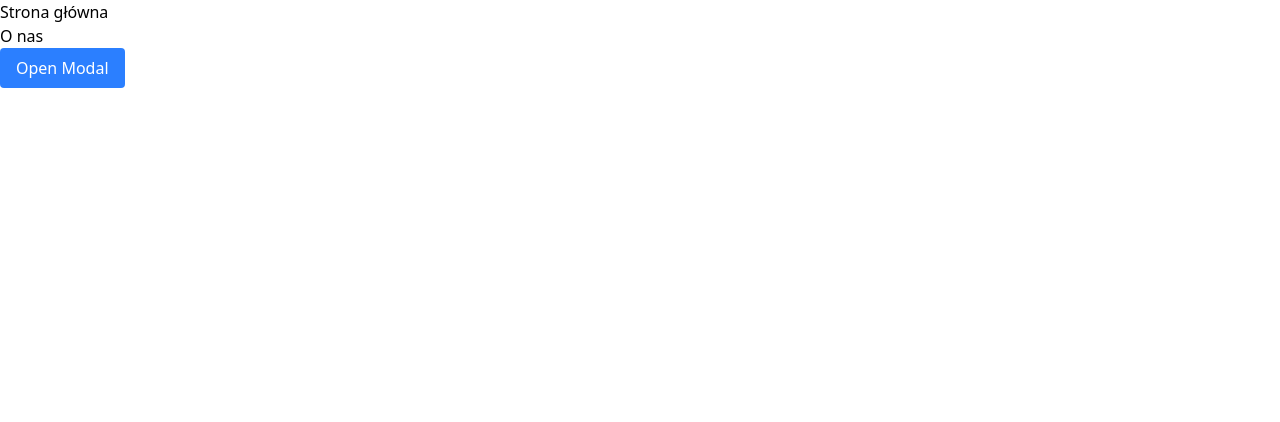
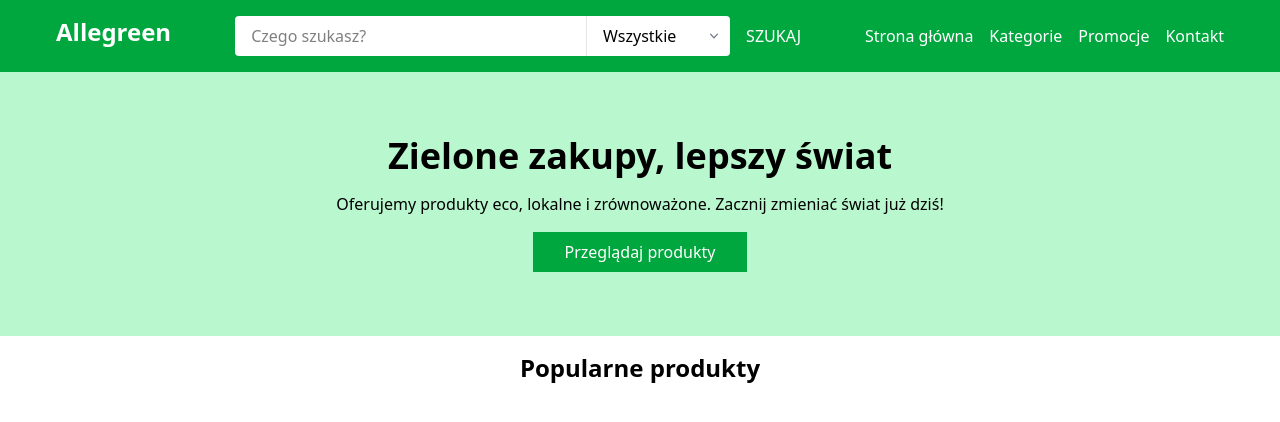
Before and after one commit to Mrozv/allegreen, a Nuxt app: page / in a window 1280 px wide. Shown: the top 422 px of the page. Built offline with nearby package versions, Linux system fonts and the light colour scheme.

Commit message:
feat: restructure application layout and remove unused components

```diff
--- a/app.vue
+++ b/app.vue
@@ -1,8 +1,4 @@
 <template>
-  <ul>
-    <li><NuxtLink to="/">Strona główna</NuxtLink></li>
-    <li><NuxtLink to="/about">O nas</NuxtLink></li>
-  </ul>
   <NuxtPage />
 </template>
 
--- /dev/null
+++ b/components/CardHolder.vue
@@ -0,0 +1,19 @@
+<template>
+  <div class="flex justify-center align-middle">
+    <div
+      class="align-middle items-center flex flex-col p-4 text-black gap-4 max-w-[1200px]"
+    >
+      <h1 class="font-bold text-2xl">Popularne produkty</h1>
+      <ul>
+        <li><PopularCard></PopularCard></li>
+        <li><PopularCard></PopularCard></li>
+        <li><PopularCard></PopularCard></li>
+        <li><PopularCard></PopularCard></li>
+      </ul>
+    </div>
+  </div>
+</template>
+
+<script setup></script>
+
+<style scoped></style>
--- /dev/null
+++ b/components/Hero.vue
@@ -0,0 +1,22 @@
+<template>
+  <div class="bg-green-200 flex justify-center align-middle">
+    <div
+      class="align-middle items-center flex flex-col p-4 py-16 text-black gap-4 max-w-[1200px]"
+    >
+      <h1 class="font-bold text-4xl">Zielone zakupy, lepszy świat</h1>
+      <p>
+        Oferujemy produkty eco, lokalne i zrównoważone. Zacznij zmieniać świat
+        już dziś!
+      </p>
+      <button
+        class="py-2 px-8 font-medium cursor-pointer bg-green-600 text-white w-fit"
+      >
+        Przeglądaj produkty
+      </button>
+    </div>
+  </div>
+</template>
+
+<script setup></script>
+
+<style scoped></style>
--- a/components/Modal.vue
+++ /dev/null
@@ -1,35 +0,0 @@
-<template>
-  <div
-    v-if="modalValue"
-    class="fixed inset-0 bg-gray-800/50 flex items-center justify-center z-50"
-  >
-    <div class="bg-white rounded-lg shadow-lg p-6 max-w-md w-full">
-      <h2 class="text-xl font-semibold mb-4">Modal Title</h2>
-      <p class="mb-4">This is a modal dialog. Hi {{ userName }}</p>
-      <button
-        @click="close"
-        class="bg-blue-500 text-white px-4 py-2 rounded hover:bg-blue-600"
-      >
-        Close
-      </button>
-    </div>
-  </div>
-</template>
-
-<script setup>
-const props = defineProps({
-  modalValue: {
-    type: Boolean,
-    required: true,
-    default: false,
-  },
-
-  userName: {
-    type: String,
-  },
-});
-const emit = defineEmits(["update:modalValue"]);
-const close = () => {
-  emit("modalValue", false);
-};
-</script>
--- /dev/null
+++ b/components/Nav.vue
@@ -0,0 +1,76 @@
+<template>
+  <div class="bg-green-600 flex justify-center align-middle">
+    <div
+      class="justify-between align-middle flex p-4 text-white gap-16 w-full max-w-[1200px]"
+    >
+      <span class="text-2xl font-bold">Allegreen</span>
+      <div class="flex items-center gap-4 w-full">
+        <div
+          class="flex justify-between items-center w-full bg-white text-black rounded relative"
+        >
+          <input
+            class="py-2 px-4 border-none w-full"
+            type="text"
+            placeholder="Czego szukasz?"
+          />
+          <select
+            class="py-2 pr-8 px-4 appearance-none border-l-1 border-gray-200"
+            name=""
+            id=""
+          >
+            <option value="all">Wszystkie</option>
+            <option value="electronics">Elektronika</option>
+            <option value="fashion">Moda</option>
+            <option value="home">Dom i ogród</option>
+            <option value="toys">Zabawki</option>
+            <option value="books">Książki</option>
+          </select>
+          <div
+            class="pointer-events-none absolute inset-y-0 right-2 flex items-center"
+          >
+            <svg
+              class="w-4 h-4 text-gray-500"
+              viewBox="0 0 20 20"
+              fill="currentColor"
+            >
+              <path
+                fill-rule="evenodd"
+                d="M5.23 7.21a.75.75 0 011.06.02L10 11.172l3.71-3.94a.75.75 0 111.08 1.04l-4.25 4.5a.75.75 0 01-1.08 0l-4.25-4.5a.75.75 0 01.02-1.06z"
+                clip-rule="evenodd"
+              />
+            </svg>
+          </div>
+        </div>
+        <button class="font-medium cursor-pointer">SZUKAJ</button>
+      </div>
+      <div class="flex items-center">
+        <ul class="flex gap-4">
+          <li>
+            <NuxtLink class="whitespace-nowrap font-thin" to="/">
+              Strona główna
+            </NuxtLink>
+          </li>
+          <li>
+            <NuxtLink class="whitespace-nowrap font-thin" to="/about">
+              Kategorie
+            </NuxtLink>
+          </li>
+          <li>
+            <NuxtLink class="whitespace-nowrap font-thin" to="/products">
+              Promocje
+            </NuxtLink>
+          </li>
+          <li>
+            <NuxtLink class="whitespace-nowrap font-thin" to="/contact">
+              Kontakt
+            </NuxtLink>
+          </li>
+        </ul>
+      </div>
+    </div>
+  </div>
+</template>
+
+<script setup></script>
+
+<style scoped></style>
--- /dev/null
+++ b/components/PopularCard.vue
@@ -0,0 +1,12 @@
+<template>
+  <div class="flex flex-col justify-center align-middle">
+    <div class="bg-[url(/img/mountains.jpg)]"></div>
+    <h1></h1>
+    <p></p>
+    <span></span>
+  </div>
+</template>
+
+<script setup></script>
+
+<style scoped></style>
--- a/pages/about.vue
+++ /dev/null
@@ -1,3 +0,0 @@
-<template>
-  <h1>Strona o nas</h1>
-</template>
--- a/pages/index.vue
+++ b/pages/index.vue
@@ -1,21 +1,7 @@
 <template>
-  <Modal
-    @modalValue="emitModalShow"
-    :modal-value="showModal"
-    :userName="'Łukasz'"
-  />
-  <button
-    @click="emitModalShow"
-    class="bg-blue-500 text-white px-4 py-2 rounded hover:bg-blue-600"
-  >
-    Open Modal
-  </button>
+  <Nav></Nav>
+  <Hero></Hero>
+  <CardHolder></CardHolder>
 </template>
 
-<script setup>
-const showModal = ref(false);
-
-const emitModalShow = () => {
-  showModal.value = !showModal.value;
-};
-</script>
+<script setup></script>
```
